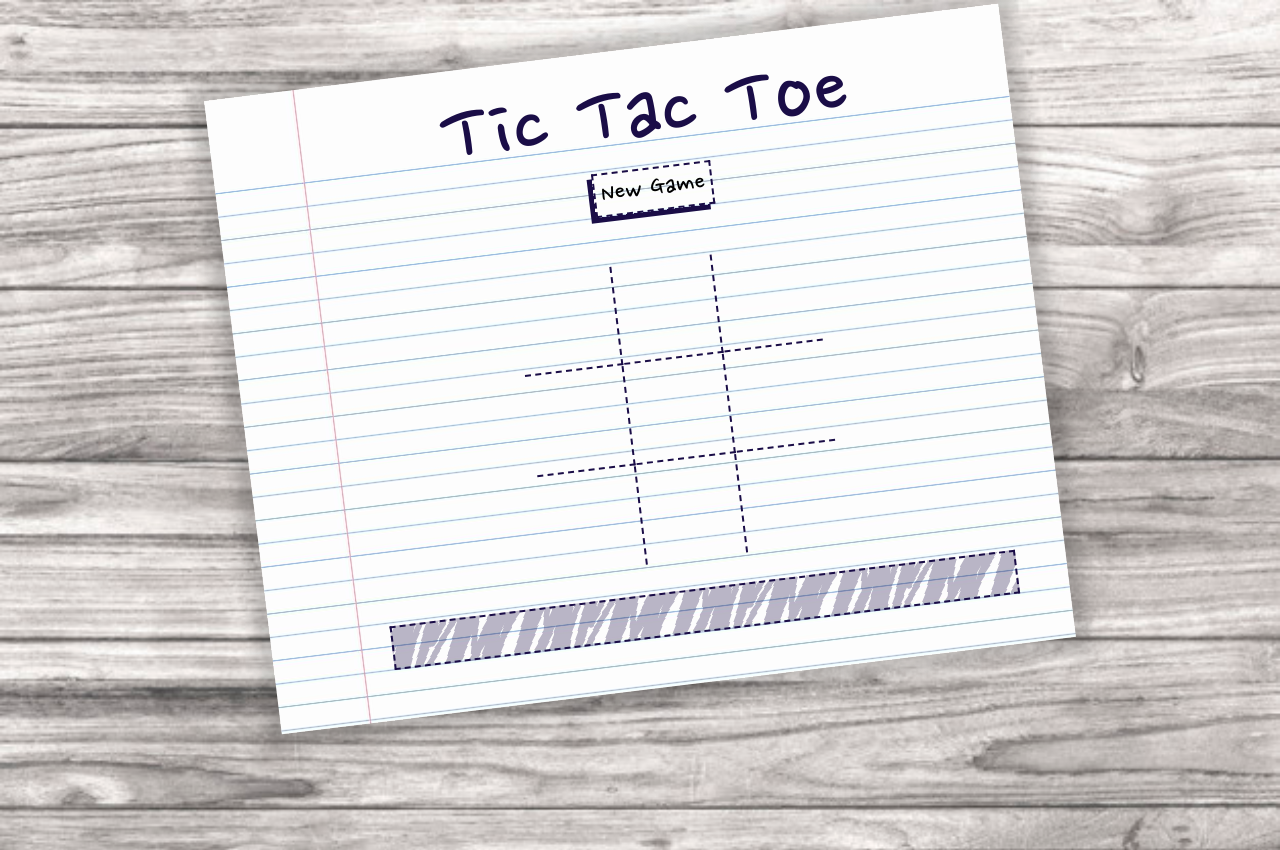
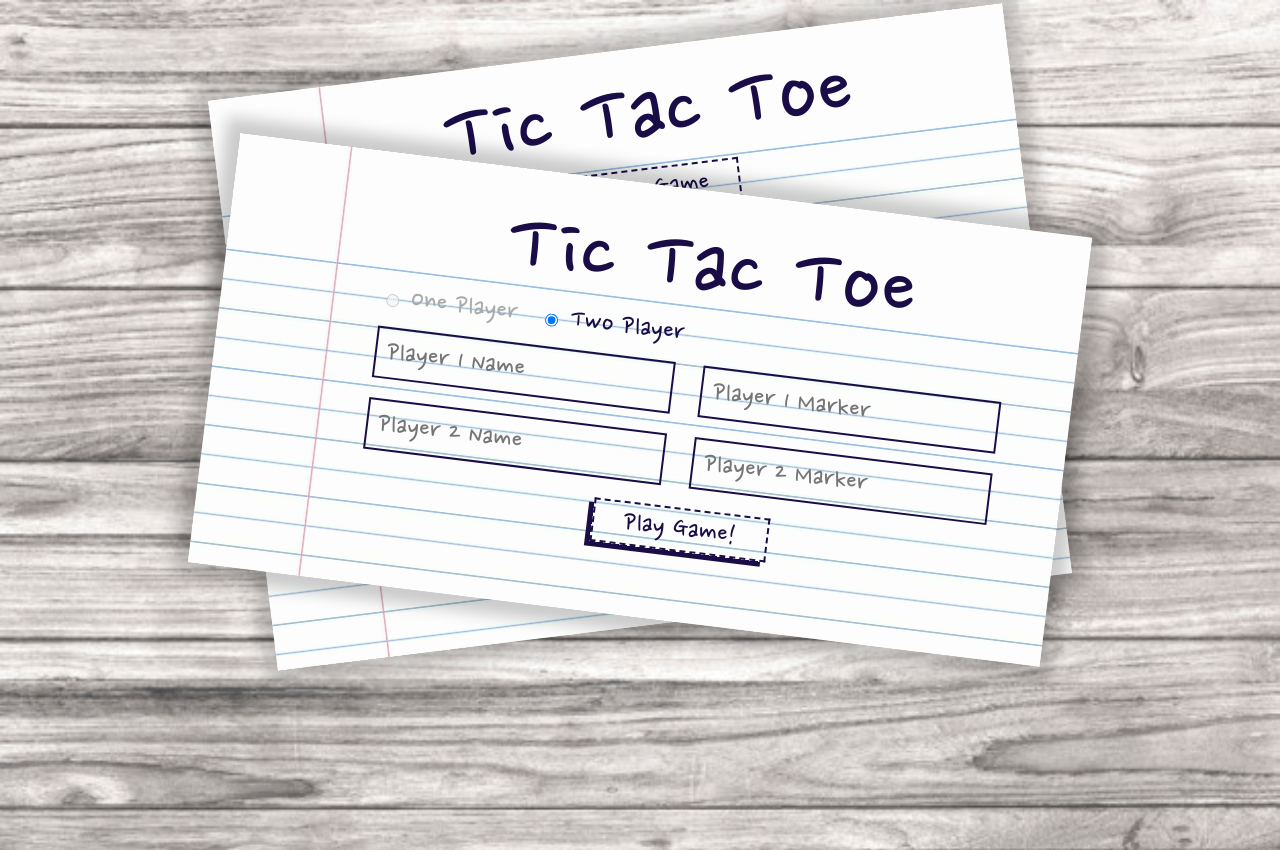
Before and after one commit to abaker93/tic-tac-toe, a plain HTML site: page index.html in a window 1280 px wide. Drawn offline with Linux system fonts and the light colour scheme.

Commit message:
new game modal

```diff
--- a/index.html
+++ b/index.html
@@ -14,15 +14,15 @@
 <body>
 	<div id="paper">
 		<h1>Tic Tac Toe</h1>
-		<button id="new-game">New Game</button>
+		<div id="new-game-btn" class="btn">New Game</div>
 		<p id="player-turn"></p>
 		<main id="game-board"></main>
-		<div id="winner"></div>
+		<div id="winner" class="hide"></div>
 	</div>
-	<!-- <div id="modal" class="show">
+	<div id="modal" class="show">
 		<div id="modal-container">
 			<h1>Tic Tac Toe</h1>
-			<form>
+			<form id="modal-form">
 				<fieldset id="game-type">
 					<input id="one-player" type="radio" name="players" disabled />
 					<label for="one-player" style="color: #AAA">One Player</label>
@@ -30,20 +30,16 @@
 					<label for="two-player">Two Player</label>
 				</fieldset>
 				<fieldset id="player1-details">
-					<label for="player1-name">Player One Name</label>
-					<input id="player1-name" type="text" />
-					<label for="player1-marker">Player One Marker</label>
-					<input id="player1-marker" type="text" maxlength="1" />
+					<input id="player1-name" type="text" placeholder="Player 1 Name" />
+					<input id="player1-marker" type="text" maxlength="1" placeholder="Player 1 Marker" />
 				</fieldset>
 				<fieldset id="player2-details">
-					<label for="player2-name">Player Two Name</label>
-					<input id="player2-name" type="text" />
-					<label for="player2-marker">Player Two Marker</label>
-					<input id="player2-marker" type="text" maxlength="1" />
+					<input id="player2-name" type="text" placeholder="Player 2 Name" />
+					<input id="player2-marker" type="text" maxlength="1" placeholder="Player 2 Marker" />
 				</fieldset>
-				<input id="play-game-btn" type="submit" value="Play Game" onclick="game()" />
+				<div id="play-game-btn" class="btn">Play Game!</div>
 			</form>
 		</div>
-	</div> -->
+	</div>
 </body>
 </html>
--- a/main.js
+++ b/main.js
@@ -1,8 +1,36 @@
+let player1, player2
+const modal = document.getElementById('modal')
+const winnerContainer = document.querySelector('#winner')
+
 const Player = (name, marker) => {
 	return { name, marker };
 }
 
+document.getElementById('play-game-btn').addEventListener('click', () => {
+	const modalForm = document.getElementById('modal-form')
+
+	const player1Name = document.getElementById('player1-name').value
+	const player2Name = document.getElementById('player2-name').value
+	const player1Marker = document.getElementById('player1-marker').value
+	const player2Marker = document.getElementById('player2-marker').value
+
+	player1 = Player(player1Name, player1Marker)
+	player2 = Player(player2Name, player2Marker)
+
+	console.log(player1)
+	console.log(player2)
+
+	modal.classList.remove('show')
+	modal.classList.add('hide')
+
+	game()
+
+	modalForm.reset()
+})
+
 const gameBoard = (() => {
+	console.log('gameBoard start')
+
 	const gameBoardContainer = document.getElementById('game-board');
 	for (let i=1; i<=9; i++) {
 		const cell = document.createElement('div');
@@ -12,17 +40,18 @@ const gameBoard = (() => {
 	}
 })();
 
-const game = (() => {
-	let player1 = Player('player 1', 'X');
-	let player2 = Player('player 2', 'O');
+const game = () => {
+	console.log('game start')
+
 	let playerTurn = player1;
 	let board = ['','','','','','','','',''];
 	let count = 0;
 	let winner = null;
 	const cells = Array.from(document.querySelectorAll('.cell'));
-	const winnerContainer = document.querySelector('#winner');
 
 	const checkWin = player => {
+		console.log('checkWin start')
+
 		const player1Win = `${player1.marker} ${player1.marker} ${player1.marker}`;
 		const player2Win = `${player2.marker} ${player2.marker} ${player2.marker}`;
 
@@ -52,11 +81,14 @@ const game = (() => {
 		}
 
 		if (winner !== null) {
+			winnerContainer.classList.remove('hide')
 			winnerContainer.innerText = `${winner} is the winner!`
 		}
 	}
 
 	const fillBlock = (player, cell) => {
+		console.log('fillBlock start')
+
 		const cellID = cell.id - 1;
 		board[cellID] = player.marker;
 		cell.innerText = player.marker;
@@ -65,6 +97,8 @@ const game = (() => {
 	}
 
 	const play = () => {
+		console.log('play start')
+
 		cells.forEach(cell => {
 			cell.addEventListener('click', () => {
 				const cellID = cell.id - 1;
@@ -80,4 +114,8 @@ const game = (() => {
 		})
 	}
 	play();
-})();
+};
+
+document.getElementById('new-game-btn').addEventListener('click', () => {
+	location.reload()
+})
--- a/styles.css
+++ b/styles.css
@@ -10,31 +10,54 @@ body {
 
 * { box-sizing: border-box; }
 
-h1 { font-size: 100px; }
+h1 {
+	font-size: 100px;
+	text-align: center;
+}
 
-button {
+input {
+	background: none;
+	border: 2px solid #1A0D47;
+	padding: 5px 10px;
+	font-family: 'Nanum Pen Script', cursive;
+	font-size: 30px;
+	color: #1A0D47;
+	margin-bottom: 20px;
+}
+
+input[type="text"] {
+	width: 300px;
+	margin-right: 20px;
+}
+
+input[type="radio"]:not(:first-child) { margin-left: 20px; }
+
+.btn {
 	border: 2px dashed #1A0D47;
 	background: none;
 	font-family: 'Nanum Pen Script', cursive;
 	font-size: 30px;
 	box-shadow: -5px 5px 0 0 #1A0D47;
 	position: relative;
-	margin-bottom: 20px;
+	margin: 0 auto 20px;
+	padding: 5px 30px;
+	width: max-content;
+
 }
 
-button:active {
+.btn:active {
 	top: 5px;
 	left: -5px;
 	box-shadow: 0 0 0 0 transparent;
 }
 
-.show { display: block; }
+.show { display: grid; }
 
 .hide { display: none; }
 
 #paper {
 	background-image: url('img/background.jpg');
-	background-size: cover;
+	background-size: 1000px;
 	max-width: 800px;
 	margin: 50px auto;
 	padding: 20px 50px 50px 120px;
@@ -78,24 +101,25 @@ button:active {
 #winner {
 	font-size: 40px;
 	padding: 20px;
-	border: 2px dashed #1A0D47;
-	background-image: url('img/squiggle-bg.svg');
-	background-size: 160px;
+	border: 2px dashed #EF8354;
+	color: #EF8354;
 }
 
-/* #modal {
-	background-image: url('img/wood-background.jpg');
-	background-size: cover;
+#modal {
 	position: absolute;
 	top: 0;
 	left: 0;
 	height: 100%;
 	width: 100%;
+	justify-content: center;
+	align-content: center;
 }
 
 #modal-container {
 	background-image: url('img/background.jpg');
-	background-size: cover;
+	background-size: 1000px;
 	margin: 100px;
-	padding: 50px;
-} */
+	padding: 30px 50px 50px 160px;
+	transform: rotate(7deg);
+	box-shadow: 0 0 15px 15px rgba(0,0,0,0.2);
+}
```
